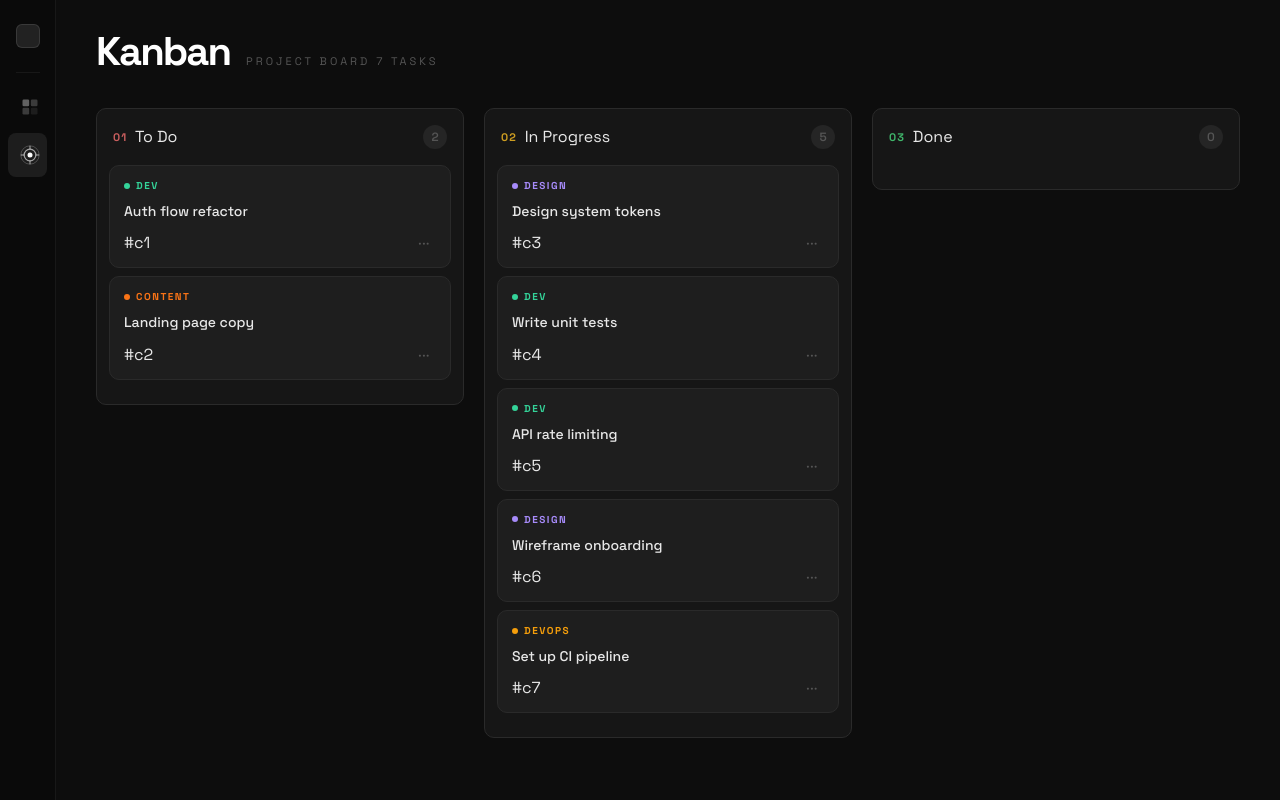
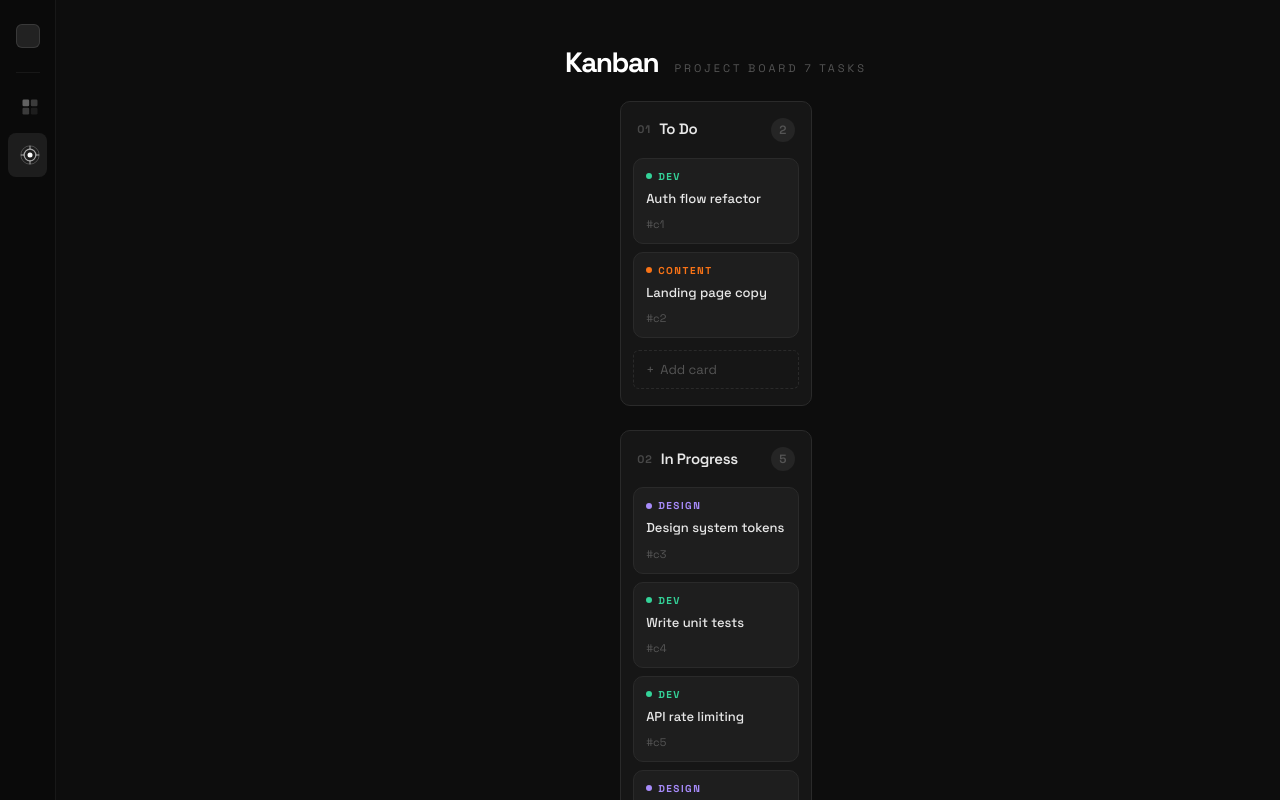
Before and after one commit to cec1lrhodes/2026notion, a React (Vite) app: page /newclear in a window 1280 px wide. Shown: the top 800 px of the page. Built offline with nearby package versions, Linux system fonts and the light colour scheme.

Commit message:
Css rework Kanban + drag card possibility

```diff
--- a/src/components/kanban/KanbanAddCard.tsx
+++ b/src/components/kanban/KanbanAddCard.tsx
@@ -4,6 +4,7 @@ import {
   type Card,
   type ColumnId,
 } from "../../store/useKanbanStore";
+import styles from "./styleKanban/stylesKanban.module.css";
 
 const CATEGORIES: Card["category"][] = ["DESIGN", "DEV", "CONTENT", "DEVOPS"];
 
@@ -12,7 +13,7 @@ interface Props {
 }
 
 export const KanbanAddCard: React.FC<Props> = ({ columnId }) => {
-  const { addCard } = useKanbanStore();
+  const addCard = useKanbanStore((s) => s.addCard);
   const [open, setOpen] = useState(false);
   const [title, setTitle] = useState("");
   const [category, setCategory] = useState<Card["category"]>("DEV");
@@ -28,16 +29,16 @@ export const KanbanAddCard: React.FC<Props> = ({ columnId }) => {
 
   if (!open) {
     return (
-      <button className="add-card-trigger" onClick={() => setOpen(true)}>
+      <button className={styles.addCardTrigger} onClick={() => setOpen(true)}>
         <span>+</span> Add card
       </button>
     );
   }
 
   return (
-    <div className="add-card-form">
+    <div className={styles.addCardForm}>
       <input
-        className="add-card-input"
+        className={styles.addCardInput}
         placeholder="Card title..."
         value={title}
         onChange={(e) => setTitle(e.target.value)}
@@ -47,9 +48,9 @@ export const KanbanAddCard: React.FC<Props> = ({ columnId }) => {
         }}
         autoFocus
       />
-      <div className="add-card-row">
+      <div className={styles.addCardRow}>
         <select
-          className="add-card-select"
+          className={styles.addCardSelect}
           value={category}
           onChange={(e) => setCategory(e.target.value as Card["category"])}
         >
@@ -59,11 +60,11 @@ export const KanbanAddCard: React.FC<Props> = ({ columnId }) => {
             </option>
           ))}
         </select>
-        <div className="add-card-actions">
-          <button className="btn-cancel" onClick={() => setOpen(false)}>
+        <div className={styles.addCardActions}>
+          <button className={styles.btnCancel} onClick={() => setOpen(false)}>
             Cancel
           </button>
-          <button className="btn-add" onClick={handleSubmit}>
+          <button className={styles.btnAdd} onClick={handleSubmit}>
             Add
           </button>
         </div>
--- a/src/components/kanban/KanbanCard.tsx
+++ b/src/components/kanban/KanbanCard.tsx
@@ -1,10 +1,5 @@
 import styles from "./styleKanban/stylesKanban.module.css";
-import {
-  useKanbanStore,
-  type ColumnId,
-  type Card,
-} from "../../store/useKanbanStore";
-import { useState } from "react";
+import { useKanbanStore, type Card } from "../../store/useKanbanStore";
 
 const CATEGORY_COLORS: Record<Card["category"], string> = {
   DESIGN: "#a78bfa",
@@ -19,27 +14,29 @@ interface Props {
 
 // ─── Component ────────────────────────────────────────────────────────────────
 
-const COLUMN_OPTIONS: { id: ColumnId; label: string }[] = [
-  { id: "todo", label: "To Do" },
-  { id: "in-progress", label: "In Progress" },
-  { id: "done", label: "Done" },
-];
-
 export const KanbanCard: React.FC<Props> = ({ card }) => {
-  const { removeCard, moveCard } = useKanbanStore();
-  const [menuOpen, setMenuOpen] = useState(false);
+  const removeCard = useKanbanStore((s) => s.removeCard);
+  const setDraggingCard = useKanbanStore((s) => s.setDraggingCard);
 
   const accentColor = CATEGORY_COLORS[card.category];
   const shortId = `#${card.id.slice(-6)}`;
 
+  // Перетягування
+  const handleDragStart = (e: React.DragEvent) => {
+    e.dataTransfer.setData("cardId", card.id);
+    e.dataTransfer.effectAllowed = "move";
+    setTimeout(() => setDraggingCard(card.id), 0);
+  };
+
+  const handleDragEnd = () => setDraggingCard(null);
+
   return (
     <div
       className={styles.card}
-      style={
-        {
-          "--accent": accentColor,
-        } as React.CSSProperties
-      }
+      style={{ "--accent": accentColor } as React.CSSProperties}
+      draggable
+      onDragStart={handleDragStart}
+      onDragEnd={handleDragEnd}
     >
       {/* Category badge */}
       <div className={styles.cardCategory}>
@@ -57,48 +54,15 @@ export const KanbanCard: React.FC<Props> = ({ card }) => {
 
       {/* Footer */}
       <div className={styles.cardFooter}>
-        <span className={styles.cardI}>{shortId}</span>
-
-        {/* Context menu */}
-        <div className={styles.cardMenuWrapper}>
-          <button
-            className={styles.cardMenuBtn}
-            onClick={() => setMenuOpen((v) => !v)}
-            aria-label="Card options"
-          >
-            ···
-          </button>
-          {menuOpen && (
-            <div
-              className={styles.cardMenu}
-              onMouseLeave={() => setMenuOpen(false)}
-            >
-              {COLUMN_OPTIONS.filter((col) => col.id !== card.columnId).map(
-                (col) => (
-                  <button
-                    key={col.id}
-                    className={styles.cardMenuItem}
-                    onClick={() => {
-                      moveCard(card.id, col.id);
-                      setMenuOpen(false);
-                    }}
-                  >
-                    → {col.label}
-                  </button>
-                ),
-              )}
-              <button
-                className={styles.cardMenuItemDanger}
-                onClick={() => {
-                  removeCard(card.id);
-                  setMenuOpen(false);
-                }}
-              >
-                Delete
-              </button>
-            </div>
-          )}
-        </div>
+        <span className={styles.cardId}>{shortId}</span>
+        <button
+          className={styles.cardDeleteBtn}
+          onClick={() => removeCard(card.id)}
+          aria-label="Delete card"
+          title="Delete card"
+        >
+          ✕
+        </button>
       </div>
     </div>
   );
--- a/src/components/kanban/KanbanColumn.tsx
+++ b/src/components/kanban/KanbanColumn.tsx
@@ -2,11 +2,12 @@ import styles from "./styleKanban/stylesKanban.module.css";
 import { useKanbanStore, type Column } from "../../store/useKanbanStore";
 import { KanbanCard } from "./KanbanCard";
 import { useShallow } from "zustand/shallow";
+import { KanbanAddCard } from "./KanbanAddCard";
 
-const COLUMN_ACCENT: Record<string, string> = {
-  todo: "#f87171",
-  "in-progress": "#fbbf24",
-  done: "#4ade80",
+const COLUMN_GRADIENT: Record<string, string> = {
+  todo: "linear-gradient(90deg, #f87171, #ef4444, #dc2626)",
+  "in-progress": "linear-gradient(90deg, #fbbf24, #f59e0b, #d97706)",
+  done: "linear-gradient(90deg, #4ade80, #22c55e, #16a34a)",
 };
 
 interface Props {
@@ -14,8 +15,6 @@ interface Props {
 }
 
 export const KanbanColum: React.FC<Props> = ({ column }) => {
-  const accent = COLUMN_ACCENT[column.id] ?? "#6b7280";
-
   const cards = useKanbanStore(
     useShallow((s) =>
       s.cards
@@ -24,18 +23,51 @@ export const KanbanColum: React.FC<Props> = ({ column }) => {
     ),
   );
 
+  const moveCard = useKanbanStore((s) => s.moveCard);
+  const draggingCardId = useKanbanStore((s) => s.draggingCardId);
+  const dragOverColumnId = useKanbanStore((s) => s.dragOverColumnId);
+  const setDragOverColumn = useKanbanStore((s) => s.setDragOverColumn);
+
+  const isDragOver = dragOverColumnId === column.id && draggingCardId !== null;
+  const gradient = COLUMN_GRADIENT[column.id] ?? "#6b7280";
+
+  const handleDragOver = (e: React.DragEvent) => {
+    e.preventDefault();
+    e.dataTransfer.dropEffect = "move";
+    setDragOverColumn(column.id);
+  };
+
+  const handleDragLeave = (e: React.DragEvent) => {
+    // перевіряємо що мишка справді вийшла за межі колонки
+    if (!e.currentTarget.contains(e.relatedTarget as Node)) {
+      setDragOverColumn(null);
+    }
+  };
+
+  const handleDrop = (e: React.DragEvent) => {
+    e.preventDefault();
+    const cardId = e.dataTransfer.getData("cardId");
+    if (cardId) moveCard(cardId, column.id);
+    setDragOverColumn(null);
+  };
+
   return (
-    <div className={styles.column}>
+    <div
+      className={styles.column}
+      onDragOver={handleDragOver}
+      onDragLeave={handleDragLeave}
+      onDrop={handleDrop}
+    >
       {/* Top accent line */}
-      <div className="column-accent-line" style={{ background: accent }} />
+      <div className="column-accent-line" style={{ background: gradient }} />
 
       {/* Header */}
       <div className={styles.columnHeader}>
         <div className={styles.columnHeaderLeft}>
-          <span className={styles.columnIndex} style={{ color: accent }}>
+          <span className={styles.columnIndex}>
             {String(column.order).padStart(2, "0")}
           </span>
-          <h2 className={styles.columnitle}>{column.label}</h2>
+          <h2 className={styles.columnTitle}>{column.label}</h2>
         </div>
         <span className={styles.columnCount}>{cards.length}</span>
       </div>
@@ -45,10 +77,12 @@ export const KanbanColum: React.FC<Props> = ({ column }) => {
         {cards.map((card) => (
           <KanbanCard key={card.id} card={card} />
         ))}
+
+        {/* Drop placeholder */}
+        {isDragOver && <div className={styles.dropPlaceholder} />}
       </div>
 
-      {/* Add card */}
-      {/* <KanbanAddCard columnId={column.id} /> */}
+      <KanbanAddCard columnId={column.id} />
     </div>
   );
 };
--- a/src/components/kanban/styleKanban/stylesKanban.module.css
+++ b/src/components/kanban/styleKanban/stylesKanban.module.css
@@ -12,14 +12,17 @@
   --radius-sm: 6px;
 
   min-height: 100vh;
-  padding: 32px 40px 60px;
+  padding: 48px 208px 48px 152px;
   background: var(--bg);
   color: var(--text);
   font-family: var(--font);
   box-sizing: border-box;
+
+  display: flex;
+  flex-direction: column;
+  align-items: center; /* Центруємо вміст (header + board) */
 }
 
-/* box-sizing тільки всередині kanban, не глобально */
 .kanban *,
 .kanban *::before,
 .kanban *::after {
@@ -33,13 +36,13 @@
   display: flex;
   align-items: baseline;
   gap: 16px;
-  margin-bottom: 36px;
+  margin-bottom: 24px;
 }
 
 .logo {
-  font-size: 40px;
+  font-size: 28px;
   font-weight: 700;
-  letter-spacing: -2px;
+  letter-spacing: -1.5px;
   color: #fff;
   line-height: 1;
 }
@@ -55,9 +58,11 @@
 /* ── Board ── */
 .board {
   display: grid;
-  grid-template-columns: repeat(3, 1fr);
-  gap: 20px;
+  grid-template-columns: repeat(3, minmax(300px, 1fr));
+  gap: 24px;
+  width: 100;
   align-items: start;
+  max-width: 2000px;
 }
 
 /* ── Column ── */
@@ -69,12 +74,29 @@
   display: flex;
   flex-direction: column;
   overflow: hidden;
+  transition:
+    border-color 0.2s,
+    box-shadow 0.2s,
+    background 0.2s,
+    transform 0.2s;
 }
 
+.columnDragOver {
+  border-color: #52525b;
+  box-shadow:
+    0 0 0 1px #52525b,
+    0 0 24px rgba(255, 255, 255, 0.04),
+    inset 0 0 0 1px rgba(255, 255, 255, 0.03);
+  background: #1a1a1a;
+  transform: scale(1.005);
+}
+
+/* ── Gradient accent line ── */
 .columnAccentLine {
   height: 3px;
   width: 100%;
-  opacity: 0.9;
+  opacity: 0.85;
+  flex-shrink: 0;
 }
 
 .columnHeader {
@@ -94,6 +116,7 @@
   font-size: 11px;
   font-weight: 700;
   letter-spacing: 1px;
+  color: var(--text-muted);
   opacity: 0.8;
 }
 
@@ -122,6 +145,29 @@
   flex-direction: column;
   gap: 8px;
   padding: 4px 12px 8px;
+  min-height: 8px;
+}
+
+/* ── Drop placeholder ── */
+@keyframes placeholderPulse {
+  0%,
+  100% {
+    border-color: #3f3f46;
+    background: rgba(255, 255, 255, 0.02);
+  }
+  50% {
+    border-color: #71717a;
+    background: rgba(255, 255, 255, 0.05);
+  }
+}
+
+.dropPlaceholder {
+  height: 60px;
+  border: 1.5px dashed #52525b;
+  border-radius: var(--radius);
+  background: rgba(255, 255, 255, 0.02);
+  flex-shrink: 0;
+  animation: placeholderPulse 1.2s ease-in-out infinite;
 }
 
 /* ── Card ── */
@@ -129,11 +175,14 @@
   background: var(--surface-2);
   border: 1px solid var(--border);
   border-radius: var(--radius);
-  padding: 12px 14px;
+  padding: 10px 12px;
+  cursor: grab;
   transition:
     border-color 0.15s,
-    background 0.15s;
-  cursor: default;
+    background 0.15s,
+    opacity 0.15s,
+    transform 0.15s;
+  user-select: none;
 }
 
 .card:hover {
@@ -141,11 +190,21 @@
   background: var(--surface-3);
 }
 
+.card:active {
+  cursor: grabbing;
+}
+
+.cardDragging {
+  /* Не змінюємо вигляд оригінальної картки під час перетягування.
+     Браузер сам робить ghost image — не заважаємо йому. */
+  opacity: 1;
+}
+
 .cardCategory {
   display: flex;
   align-items: center;
   gap: 6px;
-  margin-bottom: 8px;
+  margin-bottom: 6px;
 }
 
 .categoryDot {
@@ -163,10 +222,10 @@
 }
 
 .cardTitle {
-  font-size: 14px;
+  font-size: 13px;
   font-weight: 500;
   color: var(--text);
-  line-height: 1.45;
+  line-height: 1.4;
   word-break: break-word;
 }
 
@@ -174,7 +233,7 @@
   display: flex;
   align-items: center;
   justify-content: space-between;
-  margin-top: 10px;
+  margin-top: 8px;
 }
 
 .cardId {
@@ -183,68 +242,29 @@
   font-weight: 400;
 }
 
-/* ── Card context menu ── */
-.cardMenuWrapper {
-  position: relative;
-}
-
-.cardMenuBtn {
+/* ── Delete button ── */
+.cardDeleteBtn {
   background: none;
   border: none;
   color: var(--text-muted);
   cursor: pointer;
-  font-size: 15px;
-  padding: 2px 6px;
+  font-size: 11px;
+  padding: 3px 6px;
   border-radius: 4px;
   line-height: 1;
-  letter-spacing: 1px;
   transition:
     color 0.1s,
     background 0.1s;
+  opacity: 0;
 }
 
-.cardMenuBtn:hover {
-  color: var(--text);
-  background: var(--surface-3);
+.card:hover .cardDeleteBtn {
+  opacity: 1;
 }
 
-.cardMenu {
-  position: absolute;
-  right: 0;
-  top: calc(100% + 4px);
-  background: #1a1a1a;
-  border: 1px solid var(--border);
-  border-radius: var(--radius-sm);
-  min-width: 140px;
-  z-index: 50;
-  overflow: hidden;
-  box-shadow: 0 8px 24px rgba(0, 0, 0, 0.5);
-}
-
-.cardMenuItem {
-  display: block;
-  width: 100%;
-  text-align: left;
-  background: none;
-  border: none;
-  color: var(--text-dim);
-  font-family: var(--font);
-  font-size: 12px;
-  padding: 8px 12px;
-  cursor: pointer;
-  transition:
-    background 0.1s,
-    color 0.1s;
-}
-
-.cardMenuItem:hover {
-  background: var(--surface-3);
-  color: var(--text);
-}
-
-.cardMenuItemDanger:hover {
-  background: rgba(239, 68, 68, 0.12);
+.cardDeleteBtn:hover {
   color: #f87171;
+  background: rgba(239, 68, 68, 0.1);
 }
 
 /* ── Add Card ── */
@@ -355,12 +375,14 @@
 }
 
 /* ── Responsive ── */
-@media (max-width: 900px) {
+@media (max-width: 1600px) {
   .board {
     grid-template-columns: 1fr;
   }
 
   .kanban {
-    padding: 20px 16px 40px;
+    /* Зменшуємо бокові відступи для менших екранів */
+    padding-left: 152px;
+    padding-right: 56px;
   }
 }
--- a/src/store/useKanbanStore.ts
+++ b/src/store/useKanbanStore.ts
@@ -22,6 +22,9 @@ interface KanbanState {
   cards: Card[];
   columns: Column[];
 
+  draggingCardId: string | null;
+  dragOverColumnId: ColumnId | null;
+
   // Card actions
   addCard: (card: Omit<Card, "id" | "createdAt">) => void;
   removeCard: (cardId: string) => void;
@@ -31,8 +34,10 @@ interface KanbanState {
     patch: Partial<Pick<Card, "title" | "category">>,
   ) => void;
 
+  setDraggingCard: (cardId: string | null) => void;
+  setDragOverColumn: (columnId: ColumnId | null) => void;
+
   // Selectors
-  getCardsByColumn: (columnId: ColumnId) => Card[];
   getTotalCount: () => number;
 }
 
@@ -100,13 +105,15 @@ export const useKanbanStore = create<KanbanState>()(
       cards: DEFAULT_CARDS,
       columns: DEFAULT_COLUMNS,
 
+      draggingCardId: null,
+      dragOverColumnId: null,
+
       addCard: (cardData) => {
         const newCard: Card = {
           ...cardData,
           id: `c${Date.now()}_${Math.random().toString(36).slice(2, 7)}`,
           createdAt: Date.now(),
         };
-
         set((state) => ({ cards: [...state.cards, newCard] }));
       },
 
@@ -130,16 +137,15 @@ export const useKanbanStore = create<KanbanState>()(
         }));
       },
 
-      getCardsByColumn: (columnId) => {
-        return get()
-          .cards.filter((c) => c.columnId === columnId)
-          .sort((a, b) => a.createdAt - b.createdAt);
-      },
+      setDraggingCard: (cardId) => set({ draggingCardId: cardId }),
+      setDragOverColumn: (columnId) => set({ dragOverColumnId: columnId }),
 
       getTotalCount: () => get().cards.length,
     }),
     {
       name: "kanban-storage",
+      // drag state не зберігаємо в localStorage
+      partialize: (state) => ({ cards: state.cards, columns: state.columns }),
     },
   ),
 );
```
Also changed, not shown: src/routes/__root.tsx (line endings or trailing spaces).
